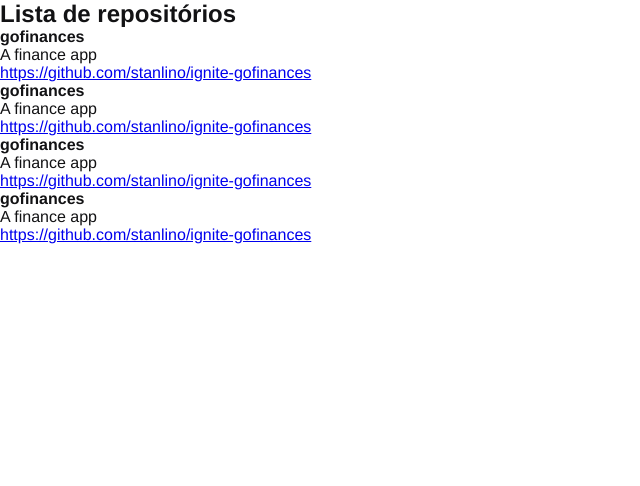
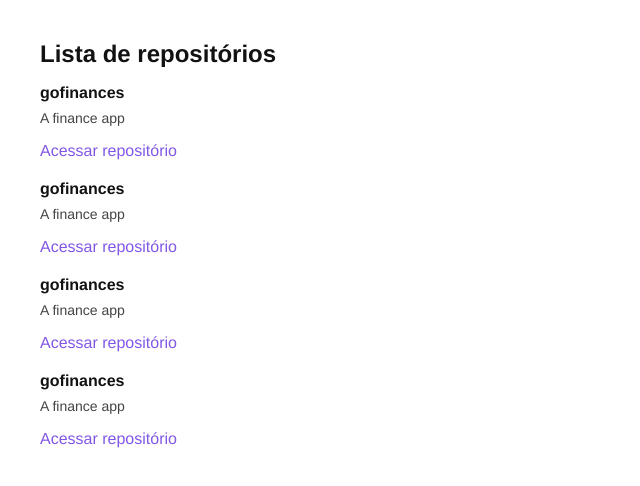
Before and after one commit to stanlino/ignite-github-explorer-react, a React app: page / in a window 1280 px wide. Shown: the top 486 px of the page, without its empty margins (0-640 px from the left). Built offline with nearby package versions, Linux system fonts and the light colour scheme.

Commit message:
feat: style the RepositoryList component

```diff
--- a/src/components/RepositoryItem.jsx
+++ b/src/components/RepositoryItem.jsx
@@ -1,14 +1,11 @@
 export function RepositoryItem(props) {
-
-  console.log(props.repository?.name)
-
   return (
     <li>
       <strong>{props.repository?.name ?? 'Default'}</strong>
       <p>{props.repository?.description ?? 'Default'}</p>
 
       <a href={props.repository?.link ?? '#'}>
-        {props.repository?.link ?? 'Default'}
+        Acessar repositório
       </a>
     </li>
   )
--- a/src/components/RepositoryList.jsx
+++ b/src/components/RepositoryList.jsx
@@ -1,4 +1,6 @@
 import { RepositoryItem } from "./RepositoryItem";
+
+import '../styles/repositories.scss'
 
 export function RepositoryList() {
 
--- /dev/null
+++ b/src/styles/repositories.scss
@@ -0,0 +1,30 @@
+section.repository-list {
+  margin: 40px;
+
+  h1 {
+    margin-bottom: 16px;
+  }
+
+  ul {
+    list-style: none;
+
+    li {
+      & + li {
+        margin-top: 20px;
+      }
+
+      p {
+        font-size: 14px;
+        color: #444;
+        margin-top: 8px;
+      }
+
+      a {
+        display: inline-block;
+        margin-top: 16px;
+        text-decoration: none;
+        color: #8257e6;
+      }
+    }
+  }
+}
```
